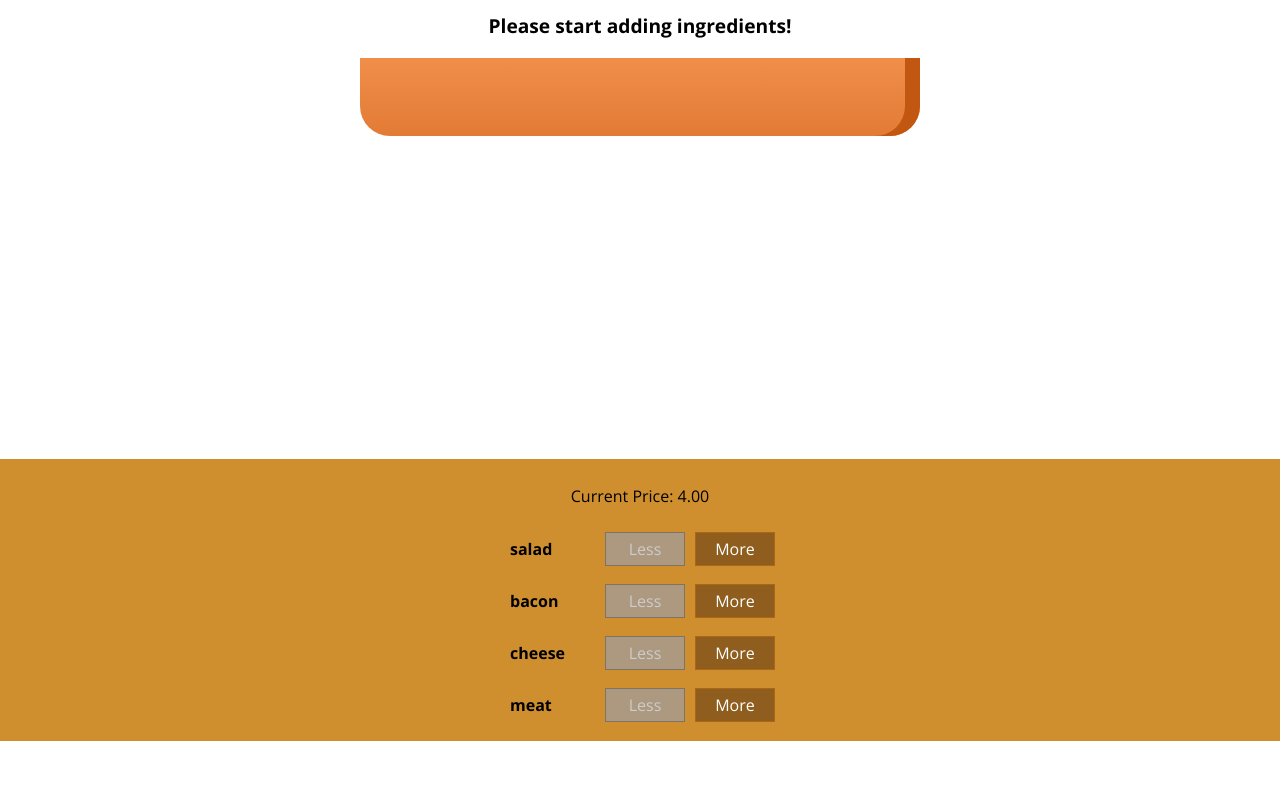
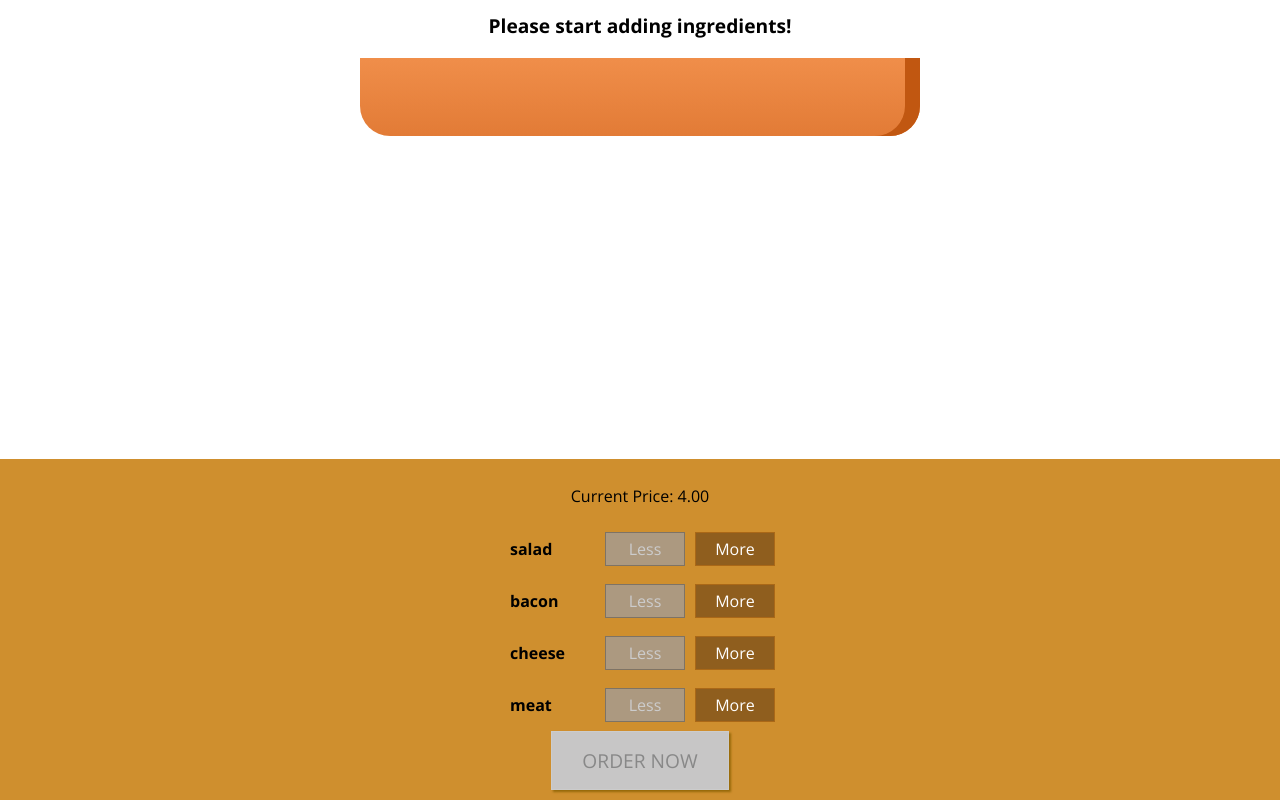
Before and after one commit to jackhwl/ReactCompleteGuide, a React (Create React App) app in the folder burger2/: page / in a window 1280 px wide. Shown: the part 179-979 px from the top of the page. Before the commit the page ends 920 px from the top, so only its background shows below. Built offline with nearby package versions, Linux system fonts and the light colour scheme.

Commit message:
166. Adding the Order Button

```diff
--- a/burger2/src/components/BuildControls/BuildControls.js
+++ b/burger2/src/components/BuildControls/BuildControls.js
@@ -20,6 +20,9 @@
                 removed={() => props.ingredientRemoved(ctrl.type)}
                 disabled={props.disabled[ctrl.type]}
             /> )}
+        <button
+            className={classes.OrderButton}
+            disabled={!props.purchasable}>ORDER NOW</button>
     </div>
 )
 
--- a/burger2/src/containers/BurgerBuilder/BurgerBuilder.js
+++ b/burger2/src/containers/BurgerBuilder/BurgerBuilder.js
@@ -17,7 +17,15 @@
             cheese: 0,
             meat: 0
         },
-        totalPrice: 4
+        totalPrice: 4,
+        purchasable: false
+    }
+
+    updatePurchaseState (ingredients) {
+        const sum = Object.keys(ingredients)
+            .map(igKey => ingredients[igKey])
+            .reduce((sum, el) => sum + el, 0)
+        this.setState({purchasable: sum > 0})
     }
     addIngredientHandler = (type) => {
         const oldCount = this.state.ingredients[type]
@@ -30,6 +38,7 @@
         const oldPrice = this.state.totalPrice
         const newPrice = oldPrice + priceAddition
         this.setState({ingredients: updatedIngredients, totalPrice: newPrice})
+        this.updatePurchaseState(updatedIngredients)
     }
     removeIngredientHandler = (type) => {
         const oldCount = this.state.ingredients[type]
@@ -42,6 +51,7 @@
         const oldPrice = this.state.totalPrice
         const newPrice = oldPrice - priceAddition
         this.setState({ingredients: updatedIngredients, totalPrice: newPrice})
+        this.updatePurchaseState(updatedIngredients)
     }
     render() {
         const disabledInfo = {
@@ -58,6 +68,7 @@
                     ingredientRemoved={this.removeIngredientHandler}
                     disabled={disabledInfo}
                     price={this.state.totalPrice}
+                    purchasable={this.state.purchasable}
                     />
             </Aux>
         )
```
